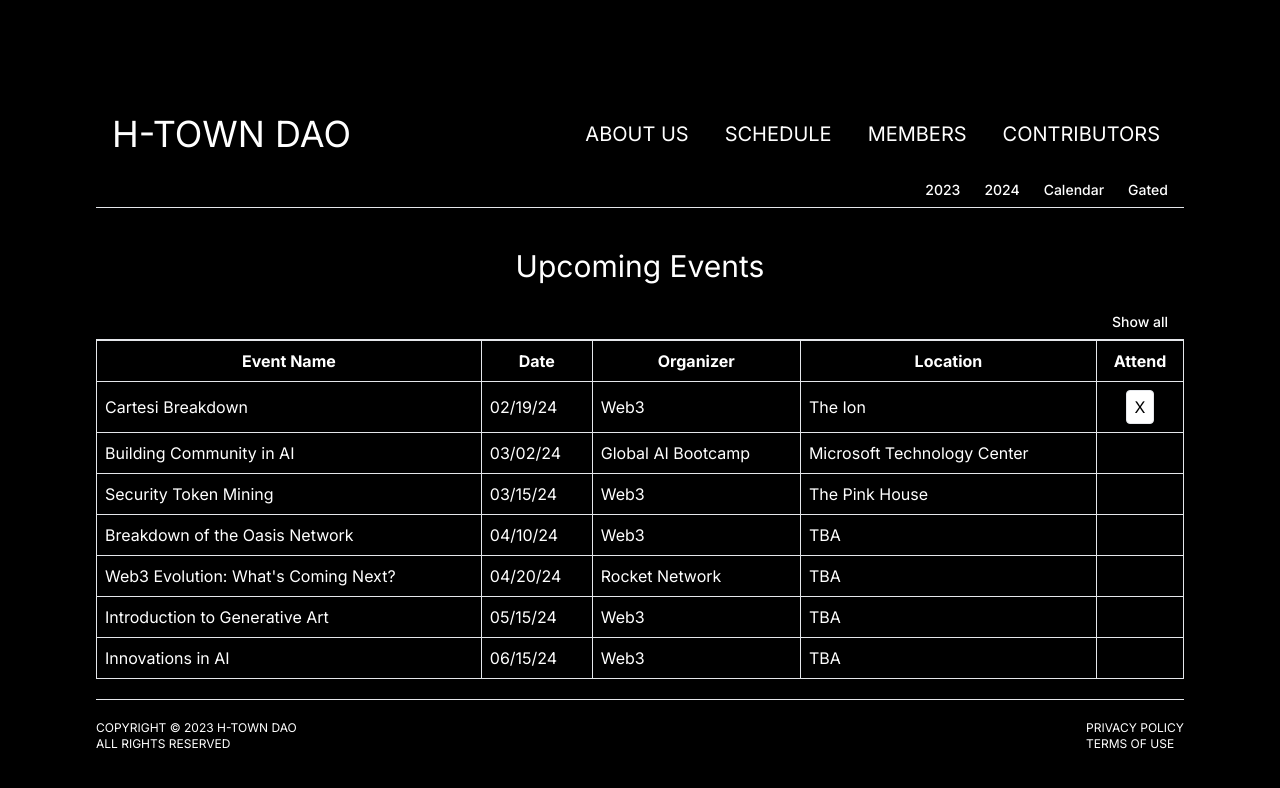
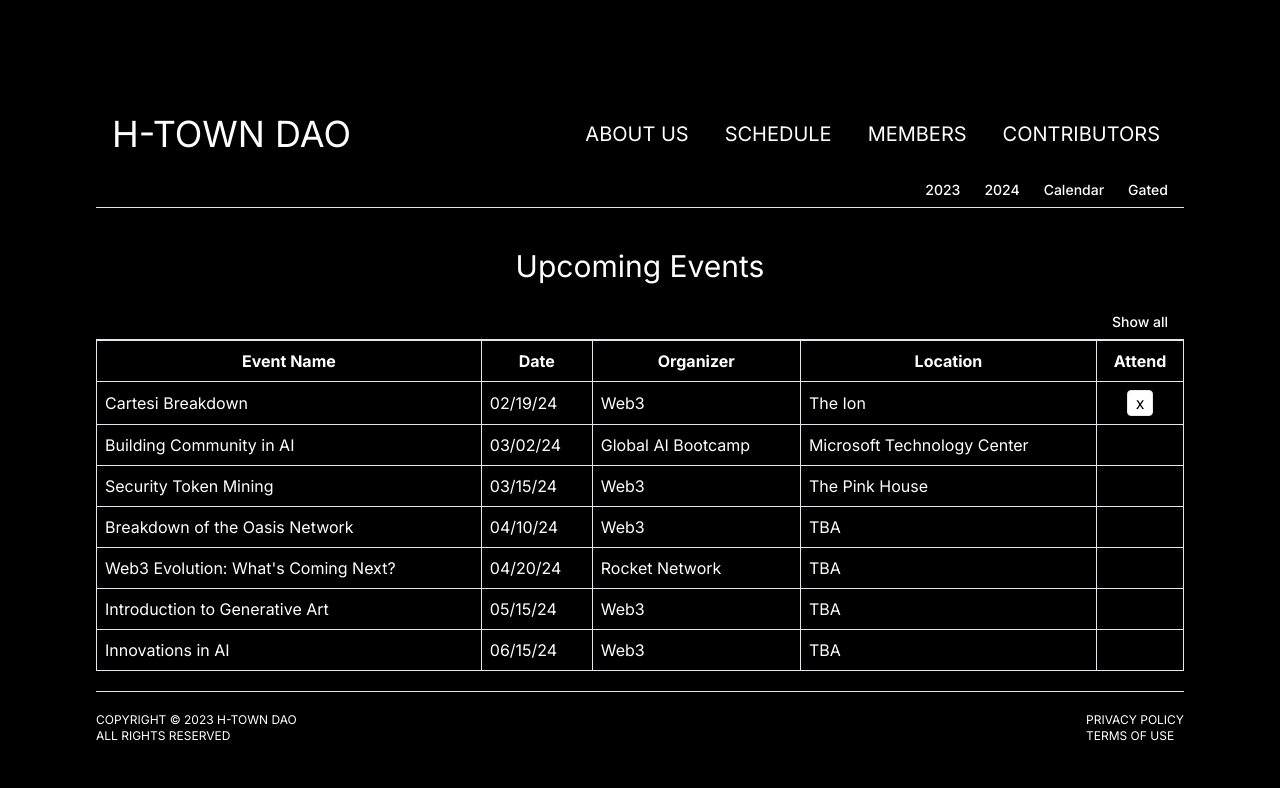
Before and after one commit to h-town-dao/h-town-dao-website, a Next.js app: page /schedule in a window 1280 px wide. Shown: the top 788 px of the page. Built offline with nearby package versions, Linux system fonts and the light colour scheme.

Commit message:
adjusted x to lowercase

```diff
--- a/src/components/TableCalendar.tsx
+++ b/src/components/TableCalendar.tsx
@@ -54,7 +54,7 @@ const TableCalendar: React.FC = () => {
 
   return (
     <div className="animate-fadeIn">
-      <div className="text-sm font-medium text-center border-b border-gray-200 dark:text-gray-400 dark:border-gray-700">
+      <div className="text-sm font-medium text-center border-b border-gray-20">
         <ul className="flex flex-wrap justify-end -mb-px">
           <li className="mr-2">
             <span className={styling} onClick={() => toggleFilter()}>
@@ -82,8 +82,8 @@ const TableCalendar: React.FC = () => {
               <td className="border-r p-2 hidden md:table-cell">{event.location}</td>
               <td className="border-r p-2 justify-center">
                 {event.meetup && (
-                  <a href={event.meetup}>
-                    <button className="border text-black bg-white px-2 py-1 rounded mx-auto flex">X</button>
+                  <a href={event.meetup} target="_blank" rel="noopener noreferrer">
+                    <button className="border text-black bg-white px-2 rounded mx-auto flex">x</button>
                   </a>
                 )}
               </td>
```
